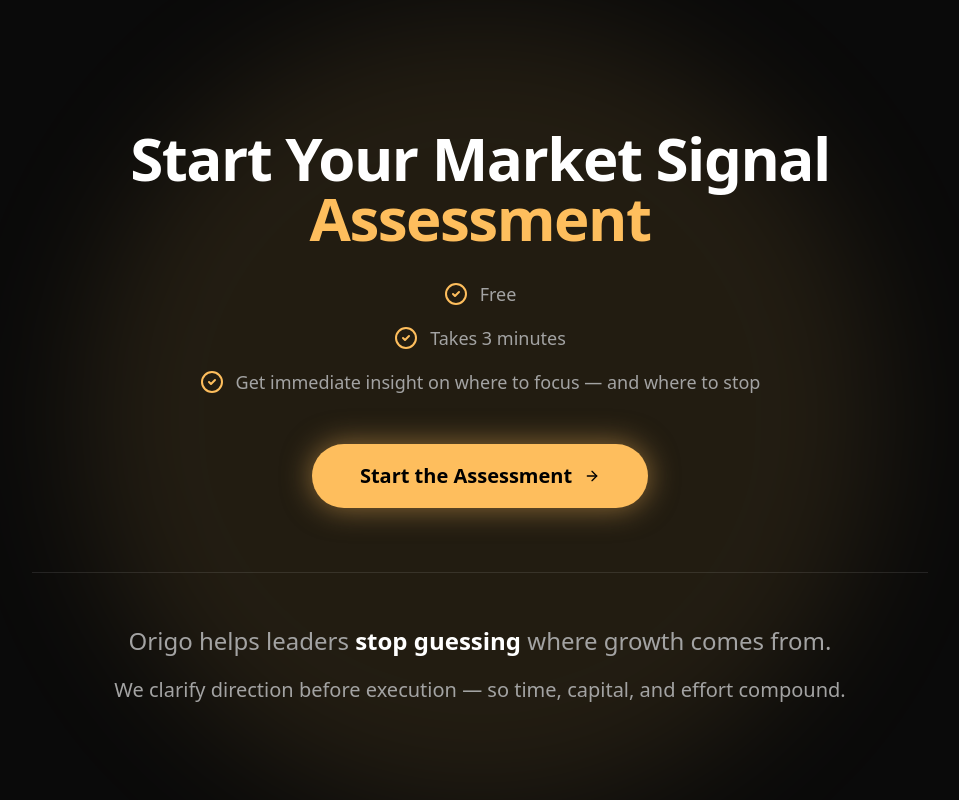
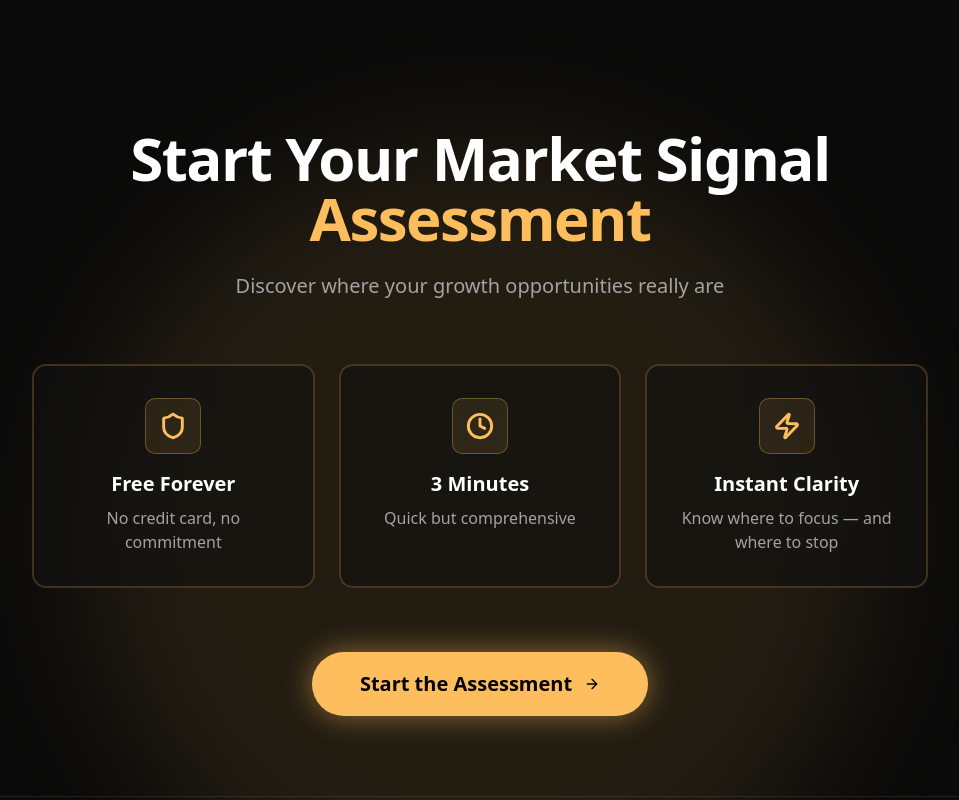
Before and after one commit to kizaloo2-sudo/origo-landingpage, a Next.js app: page / in a window 1280 px wide. Shown: the part 4360-5160 px from the top of the page, without its empty margins (160-1119 px from the left). Built offline with nearby package versions, Linux system fonts and the light colour scheme.

Commit message:
update_card_component_CTASection_v1

```diff
--- a/components/landing/CTASection.tsx
+++ b/components/landing/CTASection.tsx
@@ -3,9 +3,27 @@
 import { motion } from "framer-motion";
 import { Button } from "@/components/ui/Button";
 import SectionContainer from "@/components/ui/SectionContainer";
-import { ArrowRight, CheckCircle2 } from "lucide-react";
+import { ArrowRight, Clock, Shield, Zap } from "lucide-react";
 
 export default function CTASection() {
+  const benefits = [
+    {
+      icon: Shield,
+      title: "Free Forever",
+      description: "No credit card, no commitment"
+    },
+    {
+      icon: Clock,
+      title: "3 Minutes",
+      description: "Quick but comprehensive"
+    },
+    {
+      icon: Zap,
+      title: "Instant Clarity",
+      description: "Know where to focus — and where to stop"
+    }
+  ];
+
   return (
     <SectionContainer className="py-16 sm:py-24 md:py-32 lg:py-40 bg-[#0a0a0a] relative overflow-hidden px-4 sm:px-6">
       {/* Background Glow */}
@@ -13,7 +31,7 @@ export default function CTASection() {
         <div className="absolute top-1/2 left-1/2 -translate-x-1/2 -translate-y-1/2 w-[600px] sm:w-[800px] h-[600px] sm:h-[800px] bg-[#febe5d]/10 rounded-full blur-3xl" />
       </div>
 
-      <div className="max-w-4xl mx-auto text-center relative z-10">
+      <div className="max-w-5xl mx-auto text-center relative z-10">
         {/* Headline */}
         <motion.div
           initial={{ opacity: 0, y: 20 }}
@@ -21,33 +39,53 @@ export default function CTASection() {
           viewport={{ once: true }}
           transition={{ duration: 0.6 }}
         >
-          <h2 className="text-2xl sm:text-3xl md:text-4xl lg:text-5xl xl:text-6xl font-bold text-white mb-6 sm:mb-8 tracking-tight px-2">
+          <h2 className="text-2xl sm:text-3xl md:text-4xl lg:text-5xl xl:text-6xl font-bold text-white mb-4 sm:mb-6 tracking-tight px-2">
             Start Your Market Signal
             <br />
             <span className="text-[#febe5d]">Assessment</span>
           </h2>
+          <p className="text-base sm:text-lg md:text-xl text-[#a3a3a3] mb-10 sm:mb-12 md:mb-16 px-2">
+            Discover where your growth opportunities really are
+          </p>
         </motion.div>
 
-        {/* Benefits List */}
+        {/* Benefits Cards - 3 Column Grid */}
         <motion.div
-          initial={{ opacity: 0, y: 20 }}
+          initial={{ opacity: 0, y: 30 }}
           whileInView={{ opacity: 1, y: 0 }}
           viewport={{ once: true }}
-          transition={{ duration: 0.6, delay: 0.2 }}
-          className="space-y-3 sm:space-y-4 mb-8 sm:mb-12"
+          transition={{ duration: 0.8, delay: 0.2 }}
+          className="grid grid-cols-1 sm:grid-cols-3 gap-4 sm:gap-6 mb-10 sm:mb-12 md:mb-16 max-w-4xl mx-auto"
         >
-          <div className="flex items-center justify-center gap-2 sm:gap-3 text-base sm:text-lg text-[#a3a3a3]">
-            <CheckCircle2 className="w-5 h-5 sm:w-6 sm:h-6 text-[#febe5d] flex-shrink-0" />
-            <span>Free</span>
-          </div>
-          <div className="flex items-center justify-center gap-2 sm:gap-3 text-base sm:text-lg text-[#a3a3a3]">
-            <CheckCircle2 className="w-5 h-5 sm:w-6 sm:h-6 text-[#febe5d] flex-shrink-0" />
-            <span>Takes 3 minutes</span>
-          </div>
-          <div className="flex items-start sm:items-center justify-center gap-2 sm:gap-3 text-base sm:text-lg text-[#a3a3a3] px-2">
-            <CheckCircle2 className="w-5 h-5 sm:w-6 sm:h-6 text-[#febe5d] flex-shrink-0 mt-0.5 sm:mt-0" />
-            <span className="text-left sm:text-center">Get immediate insight on where to focus — and where to stop</span>
-          </div>
+          {benefits.map((benefit, index) => (
+            <motion.div
+              key={index}
+              initial={{ opacity: 0, y: 20 }}
+              whileInView={{ opacity: 1, y: 0 }}
+              viewport={{ once: true }}
+              transition={{ duration: 0.6, delay: 0.3 + index * 0.1 }}
+              className="group relative"
+            >
+              {/* Card Glow */}
+              <div className="absolute inset-0 bg-[#febe5d]/0 group-hover:bg-[#febe5d]/5 rounded-xl blur-lg transition-all duration-500 -z-10" />
+
+              {/* Card */}
+              <div className="bg-[#111111]/60 backdrop-blur-xl border-2 border-[#febe5d]/20 rounded-xl p-6 sm:p-8 h-full transition-all duration-300 group-hover:border-[#febe5d] group-hover:shadow-[0_0_20px_rgba(254,190,93,0.2)] group-hover:-translate-y-1">
+                {/* Icon */}
+                <div className="w-12 h-12 sm:w-14 sm:h-14 mx-auto mb-4 rounded-lg bg-[#febe5d]/10 border border-[#febe5d]/30 flex items-center justify-center group-hover:bg-[#febe5d]/20 group-hover:border-[#febe5d]/50 transition-all duration-300">
+                  <benefit.icon className="w-6 h-6 sm:w-7 sm:h-7 text-[#febe5d]" strokeWidth={2.5} />
+                </div>
+
+                {/* Content */}
+                <h3 className="text-lg sm:text-xl font-bold text-white mb-2">
+                  {benefit.title}
+                </h3>
+                <p className="text-sm sm:text-base text-[#a3a3a3]">
+                  {benefit.description}
+                </p>
+              </div>
+            </motion.div>
+          ))}
         </motion.div>
 
         {/* CTA Button */}
@@ -55,18 +93,18 @@ export default function CTASection() {
           initial={{ opacity: 0, y: 20 }}
           whileInView={{ opacity: 1, y: 0 }}
           viewport={{ once: true }}
-          transition={{ duration: 0.6, delay: 0.4 }}
-          className="mb-12 sm:mb-16"
+          transition={{ duration: 0.6, delay: 0.6 }}
+          className="mb-12 sm:mb-16 md:mb-20"
         >
           <Button
             variant="default"
             size="lg"
             onClick={() => (window.location.href = "/assessment")}
-            className="rounded-full text-base sm:text-lg md:text-xl px-8 sm:px-10 md:px-12 py-6 sm:py-7 md:py-8 font-bold bg-[#febe5d] hover:bg-[#ffc978] text-black shadow-[0_0_30px_rgba(254,190,93,0.5)] hover:shadow-[0_0_50px_rgba(254,190,93,0.7)] transition-all duration-300 w-full sm:w-auto max-w-md"
+            className="group rounded-full text-base sm:text-lg md:text-xl px-8 sm:px-10 md:px-12 py-6 sm:py-7 md:py-8 font-bold bg-[#febe5d] hover:bg-[#ffc978] text-black shadow-[0_0_30px_rgba(254,190,93,0.5)] hover:shadow-[0_0_60px_rgba(254,190,93,0.8)] transition-all duration-300 w-full sm:w-auto max-w-md"
           >
             <span className="flex items-center justify-center gap-2 sm:gap-3">
               <span>Start the Assessment</span>
-              <ArrowRight className="w-5 h-5 sm:w-6 sm:h-6 flex-shrink-0" />
+              <ArrowRight className="w-5 h-5 sm:w-6 sm:h-6 flex-shrink-0 group-hover:translate-x-1 transition-transform duration-300" />
             </span>
           </Button>
         </motion.div>
@@ -76,15 +114,15 @@ export default function CTASection() {
           initial={{ opacity: 0 }}
           whileInView={{ opacity: 1 }}
           viewport={{ once: true }}
-          transition={{ duration: 0.6, delay: 0.6 }}
-          className="border-t border-white/10 pt-8 sm:pt-12"
+          transition={{ duration: 0.6, delay: 0.8 }}
+          className="border-t border-white/10 pt-10 sm:pt-12 md:pt-16"
         >
-          <p className="text-lg sm:text-xl md:text-2xl text-[#a3a3a3] leading-relaxed px-2">
+          <p className="text-lg sm:text-xl md:text-2xl text-[#a3a3a3] leading-relaxed px-2 mb-3 sm:mb-4">
             Origo helps leaders{" "}
             <span className="text-white font-bold">stop guessing</span>{" "}
             where growth comes from.
           </p>
-          <p className="text-base sm:text-lg md:text-xl text-[#a3a3a3] mt-3 sm:mt-4 px-2">
+          <p className="text-base sm:text-lg md:text-xl text-[#a3a3a3]/80 px-2 max-w-3xl mx-auto">
             We clarify direction before execution — so time, capital, and effort compound.
           </p>
         </motion.div>
```
